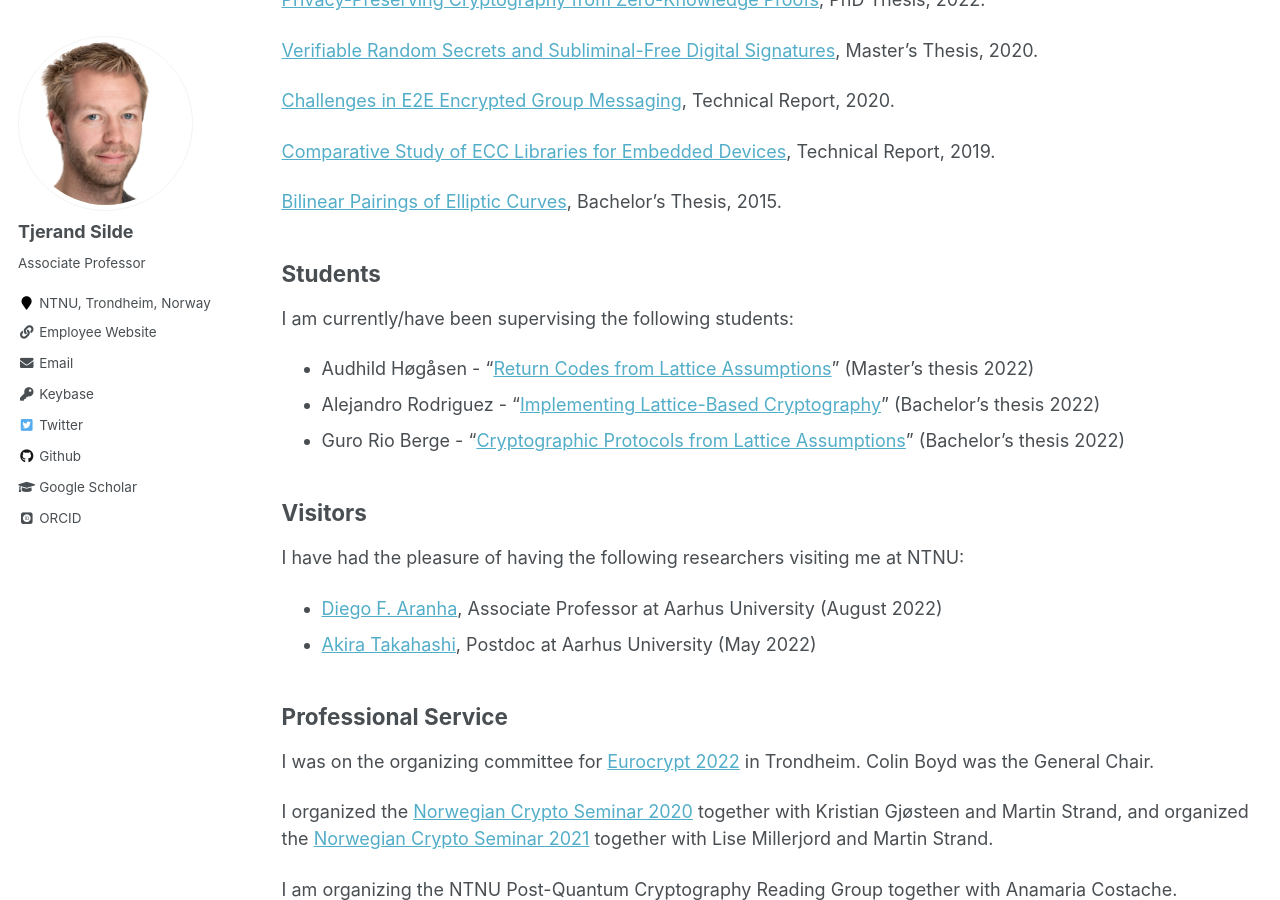
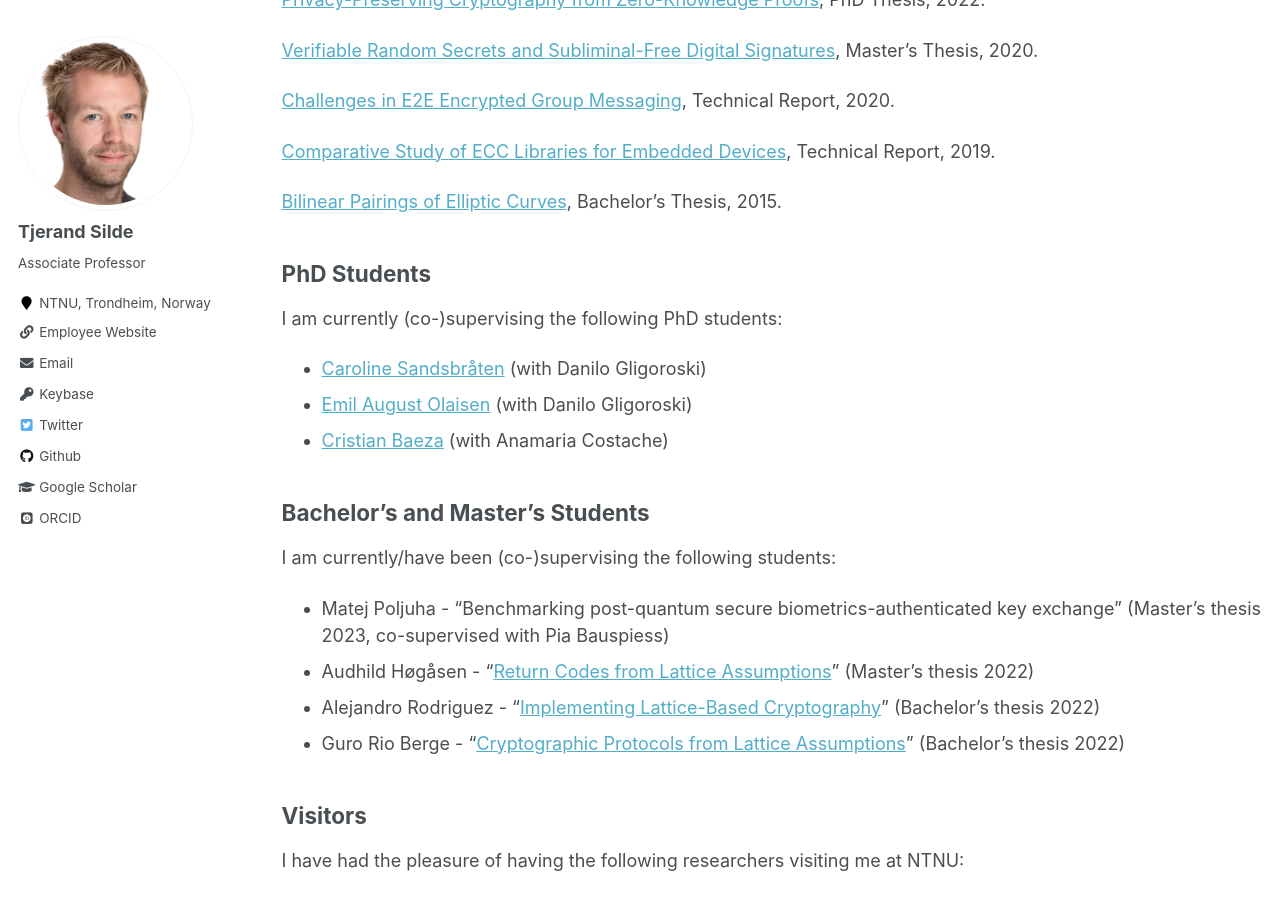
Before and after one commit to tjesi/tjesi.github.io, a Jekyll site: the page built from _pages/academic.md, in a window 1280 px wide and 900 px high, scrolled down 975 px. Built offline with Jekyll 4.4.1, drawn with Linux system fonts in a browser that asks for light colours; some web fonts are replaced.

Commit message:
Update academic.md

```diff
--- a/_pages/academic.md
+++ b/_pages/academic.md
@@ -45,9 +45,17 @@ Joint work with Diego F. Aranha, Carsten Baum and Kristian Gjøsteen.
 
 [Bilinear Pairings of Elliptic Curves](https://tjerandsilde.no/files/Bachelor_Thesis.pdf), Bachelor's Thesis, 2015.
 
-## Students
+## PhD Students
 
-I am currently/have been supervising the following students:
+I am currently (co-)supervising the following PhD students:
+- [Caroline Sandsbråten](https://www.ntnu.edu/employees/caroline.sandsbraten) (with Danilo Gligoroski)
+- [Emil August Olaisen](https://www.ntnu.edu/employees/emil.august.olaisen) (with Danilo Gligoroski)
+- [Cristian Baeza](https://www.ntnu.edu/employees/cristian.baeza) (with Anamaria Costache)
+
+## Bachelor's and Master's Students
+
+I am currently/have been (co-)supervising the following students:
+- Matej Poljuha - "Benchmarking post-quantum secure biometrics-authenticated key exchange" (Master's thesis 2023, co-supervised with Pia Bauspiess)
 - Audhild Høgåsen - "[Return Codes from Lattice Assumptions](https://tjerandsilde.no/files/Audhild-master-thesis.pdf)" (Master's thesis 2022)
 - Alejandro Rodriguez - "[Implementing Lattice-Based Cryptography](https://ntnuopen.ntnu.no/ntnu-xmlui/handle/11250/3009053)" (Bachelor's thesis 2022)
 - Guro Rio Berge - "[Cryptographic Protocols from Lattice Assumptions](https://ntnuopen.ntnu.no/ntnu-xmlui/handle/11250/3009054)" (Bachelor's thesis 2022)
```
